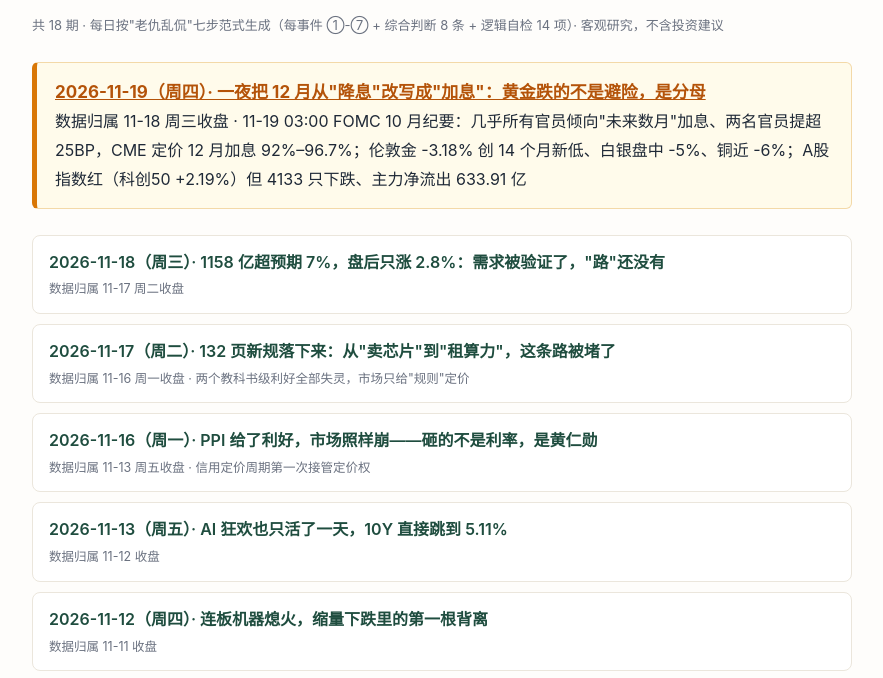
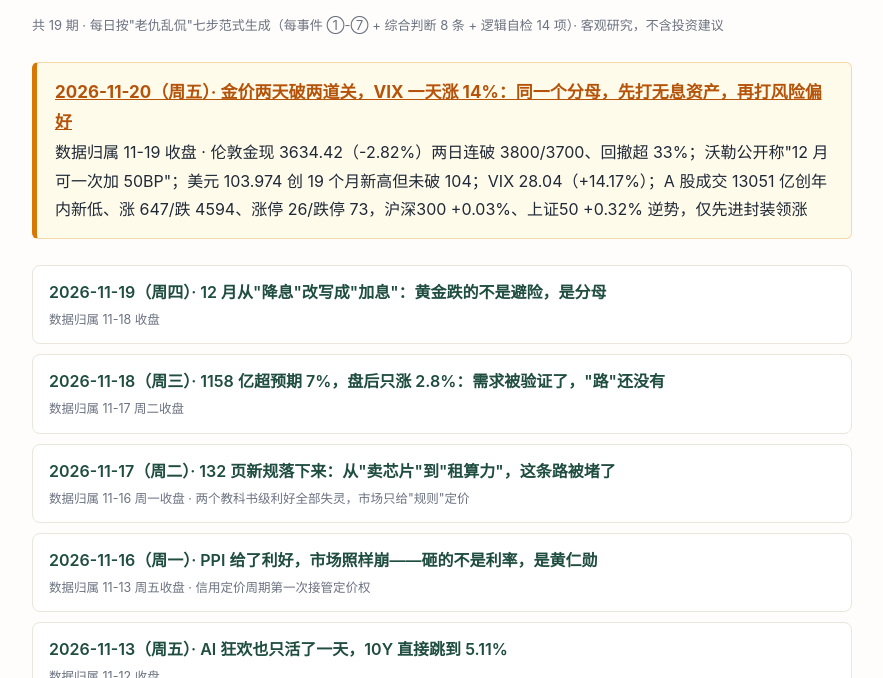
Before and after one commit to 951367983/laoqiu-hotspot-review, a plain HTML site: page index.html in a window 1280 px wide. Shown: the part 105-783 px from the top of the page, without its empty margins (198-1081 px from the left). Drawn offline with Linux system fonts and the light colour scheme.

Commit message:
laoqiu: 2026-11-20 index

```diff
--- a/index.html
+++ b/index.html
@@ -29,14 +29,15 @@ footer{margin-top:40px;padding-top:16px;border-top:1px solid #e5e7eb;color:#6b72
 </style></head><body>
 
 <h1>老仇热点评价归档</h1>
-<p class="meta">共 18 期 · 每日按"老仇乱侃"七步范式生成（每事件 ①-⑦ + 综合判断 8 条 + 逻辑自检 14 项）· 客观研究，不含投资建议</p>
+<p class="meta">共 19 期 · 每日按"老仇乱侃"七步范式生成（每事件 ①-⑦ + 综合判断 8 条 + 逻辑自检 14 项）· 客观研究，不含投资建议</p>
 
 <ul class="latest">
-  <li><a href="./2026-11-19.html" style="color:#b45309;font-weight:700;font-size:17px;">2026-11-19（周四）· 一夜把 12 月从"降息"改写成"加息"：黄金跌的不是避险，是分母</a>
-  <div class="d">数据归属 11-18 周三收盘 · 11-19 03:00 FOMC 10 月纪要：几乎所有官员倾向"未来数月"加息、两名官员提超 25BP，CME 定价 12 月加息 92%–96.7%；伦敦金 -3.18% 创 14 个月新低、白银盘中 -5%、铜近 -6%；A股指数红（科创50 +2.19%）但 4133 只下跌、主力净流出 633.91 亿</div></li>
+  <li><a href="./2026-11-20.html" style="color:#b45309;font-weight:700;font-size:17px;">2026-11-20（周五）· 金价两天破两道关，VIX 一天涨 14%：同一个分母，先打无息资产，再打风险偏好</a>
+  <div class="d">数据归属 11-19 收盘 · 伦敦金现 3634.42（-2.82%）两日连破 3800/3700、回撤超 33%；沃勒公开称"12 月可一次加 50BP"；美元 103.974 创 19 个月新高但未破 104；VIX 28.04（+14.17%）；A 股成交 13051 亿创年内新低、涨 647/跌 4594、涨停 26/跌停 73，沪深300 +0.03%、上证50 +0.32% 逆势，仅先进封装领涨</div></li>
 </ul>
 
 <ul class="list">
+<li><a href="./2026-11-19.html">2026-11-19（周四）· 12 月从"降息"改写成"加息"：黄金跌的不是避险，是分母</a><div class="d">数据归属 11-18 收盘</div></li>
 <li><a href="./2026-11-18.html">2026-11-18（周三）· 1158 亿超预期 7%，盘后只涨 2.8%：需求被验证了，"路"还没有</a><div class="d">数据归属 11-17 周二收盘</div></li>
 <li><a href="./2026-11-17.html">2026-11-17（周二）· 132 页新规落下来：从"卖芯片"到"租算力"，这条路被堵了</a><div class="d">数据归属 11-16 周一收盘 · 两个教科书级利好全部失灵，市场只给"规则"定价</div></li>
 <li><a href="./2026-11-16.html">2026-11-16（周一）· PPI 给了利好，市场照样崩——砸的不是利率，是黄仁勋</a><div class="d">数据归属 11-13 周五收盘 · 信用定价周期第一次接管定价权</div></li>
```
